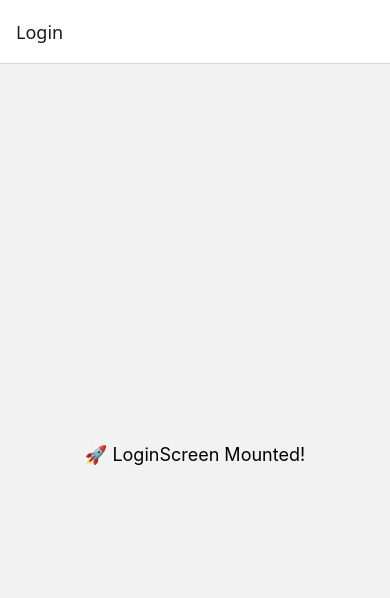
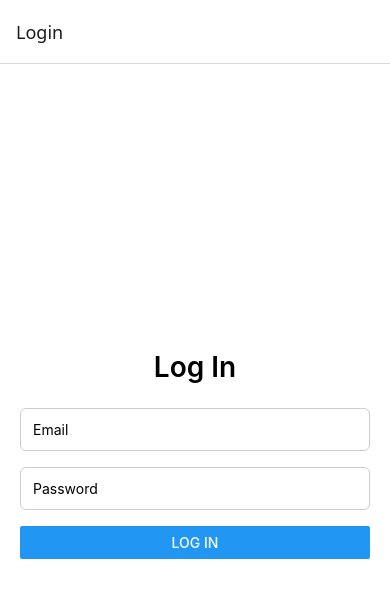
Before and after one commit to robmathis/travel-planner, a React Native app: screen /Login in a window 390 px wide. Shown: the top 598 px of the page. Built offline with nearby package versions, Linux system fonts and the light colour scheme.

Commit message:
Restore full LoginScreen with debug logs

```diff
--- a/screens/LoginScreen.tsx
+++ b/screens/LoginScreen.tsx
@@ -1,15 +1,106 @@
-import React from 'react';
-import { View, Text, StyleSheet } from 'react-native';
+import React, { useState } from 'react';
+import {
+  View,
+  Text,
+  TextInput,
+  Button,
+  Alert,
+  StyleSheet,
+  ActivityIndicator,
+  Platform,
+} from 'react-native';
+import { useNavigation } from '@react-navigation/native';
+import { supabase } from '../lib/supabase';
 
 export default function LoginScreen() {
+  const [email, setEmail] = useState('');
+  const [password, setPassword] = useState('');
+  const [loading, setLoading] = useState(false);
+  const navigation = useNavigation();
+
+  const handleLogin = async () => {
+    console.log('🏷️ handleLogin fired:', { email, password });
+    if (!email || !password) {
+      return Alert.alert('Error', 'Please enter both email and password');
+    }
+    setLoading(true);
+
+    try {
+      const { error, data } = await supabase.auth.signInWithPassword({
+        email,
+        password,
+      });
+      console.log('🎯 supabase response:', { error, data });
+      if (error) throw error;
+
+      // Navigate differently on web vs native
+      if (Platform.OS === 'web') {
+        navigation.navigate('Home' as never);
+      } else {
+        navigation.reset({
+          index: 0,
+          routes: [{ name: 'Home' as never }],
+        });
+      }
+    } catch (err: any) {
+      console.error('❌ Login error:', err.message);
+      Alert.alert('Login failed', err.message);
+    } finally {
+      setLoading(false);
+    }
+  };
+
   return (
     <View style={styles.container}>
-      <Text style={styles.text}>🚀 LoginScreen Mounted!</Text>
+      <Text style={styles.title}>Log In</Text>
+
+      <TextInput
+        placeholder="Email"
+        value={email}
+        onChangeText={setEmail}
+        keyboardType="email-address"
+        autoCapitalize="none"
+        autoComplete="email"
+        style={styles.input}
+      />
+
+      <TextInput
+        placeholder="Password"
+        value={password}
+        onChangeText={setPassword}
+        secureTextEntry
+        autoCapitalize="none"
+        autoComplete="password"
+        style={styles.input}
+      />
+
+      {loading ? (
+        <ActivityIndicator size="large" />
+      ) : (
+        <Button title="Log In" onPress={handleLogin} />
+      )}
     </View>
   );
 }
 
 const styles = StyleSheet.create({
-  container: { flex: 1, justifyContent: 'center', alignItems: 'center' },
-  text: { fontSize: 18 },
+  container: {
+    flex: 1,
+    padding: 20,
+    justifyContent: 'center',
+    backgroundColor: '#fff',
+  },
+  title: {
+    fontSize: 28,
+    fontWeight: '600',
+    marginBottom: 24,
+    textAlign: 'center',
+  },
+  input: {
+    borderWidth: 1,
+    borderColor: '#ccc',
+    borderRadius: 6,
+    padding: 12,
+    marginBottom: 16,
+  },
 });
```
